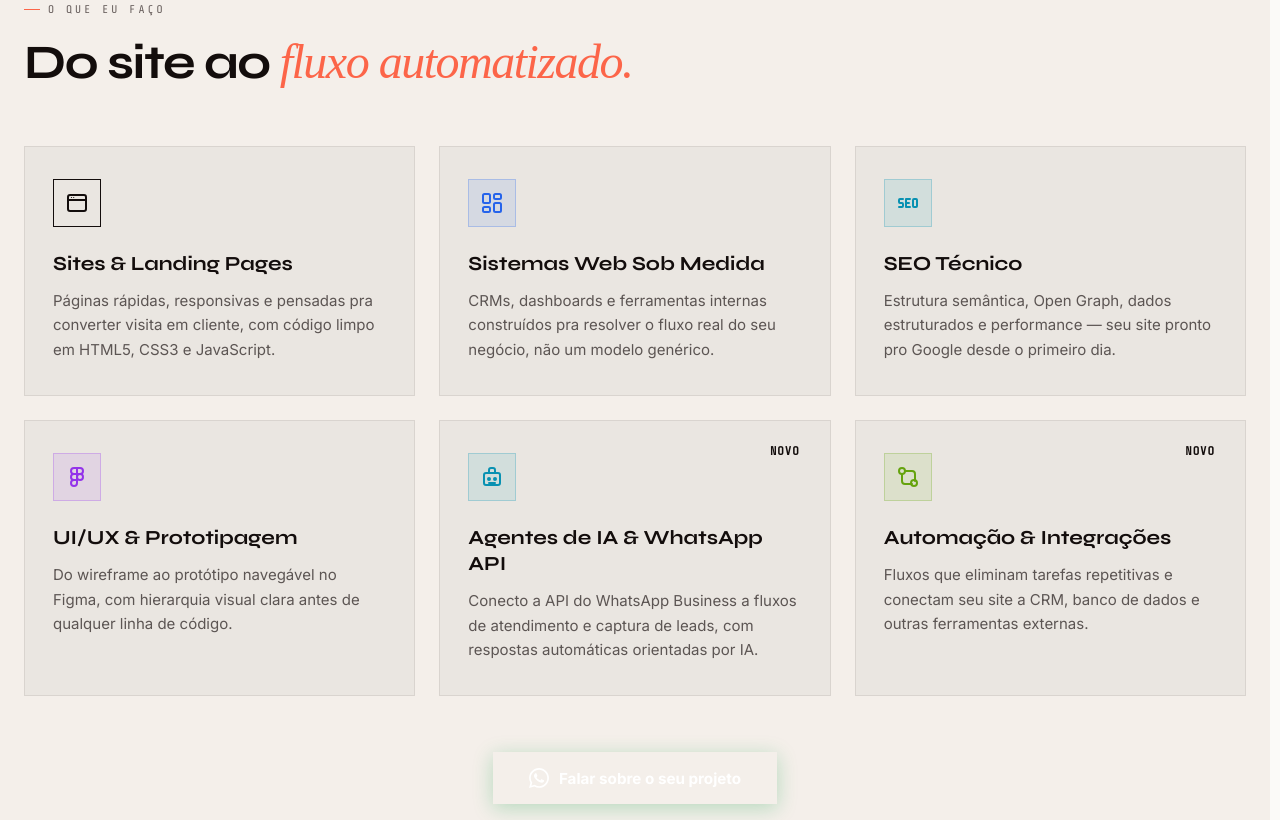
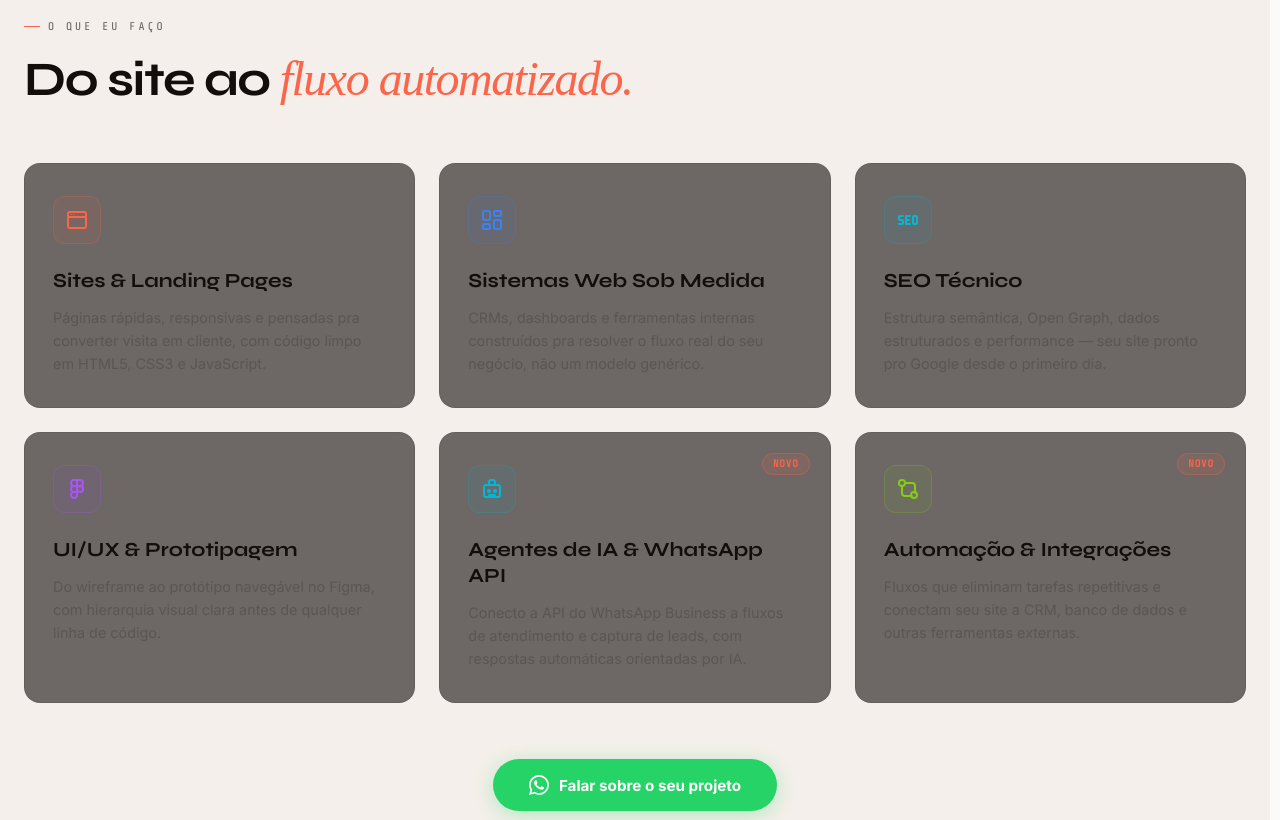
Before and after one commit to bernardo-netto/portfolio-bernardo-netto, a plain HTML site: page index.html in a window 1280 px wide. Shown: the part 4600-5420 px from the top of the page. Drawn offline with nearby package versions, Linux system fonts and the light colour scheme; a web font is replaced by a local one.

Commit message:
Update servicos.css

```diff
--- a/assets/css/servicos.css
+++ b/assets/css/servicos.css
@@ -1,136 +1,130 @@
 /* ==========================================================================
-SEÇÃO: SERVIÇOS E SOLUÇÕES
-Metodologia: BEM Light + Design Tokens + Acessibilidade (Focus & Motion)
+   SEÇÃO SERVIÇOS
    ========================================================================== */
 
 .servicos-secao {
-padding-block: clamp(5rem, 8vw, 7.5rem);
-background-color: var(--cor-fundo-secundario);
-border-top: 1px solid var(--cor-borda);
+  padding: 120px 0;
+  background-color: var(--cor-fundo-secundario, #130d0c);
   position: relative;
-transition: var(--transicao-tema);
+  border-top: 1px solid var(--cor-borda, rgba(255, 255, 255, 0.08));
 }
 
 .servicos-cabecalho {
-margin-bottom: 3.5rem;
+  margin-bottom: 56px;
 }
 
-/* ── GRID DE SERVIÇOS ── */
+/* Grade de Exibição dos Serviços */
 .servicos-grid {
   display: grid;
-grid-template-columns: repeat(3, minmax(0, 1fr));
-gap: 1.5rem;
-margin-bottom: 3.5rem;
+  grid-template-columns: repeat(3, 1fr);
+  gap: 24px;
+  margin-bottom: 56px;
 }
 
-/* ── CARD INDIVIDUAL ── */
+/* Card Individual de Serviço */
 .servico-card {
+  background: var(--cor-fundo-card, rgba(19, 13, 12, 0.6));
+  border: 1px solid var(--cor-borda, rgba(255, 255, 255, 0.08));
+  border-radius: 16px;
+  padding: 32px 28px;
   position: relative;
   display: flex;
   flex-direction: column;
-padding: 2rem 1.75rem;
-background-color: var(--cor-card);
-border: 1px solid var(--cor-borda);
-border-radius: var(--raio-card);
-box-shadow: var(--sombra-card);
-transition: transform var(--transicao-suave),
-border-color var(--transicao-suave),
-box-shadow var(--transicao-suave),
-var(--transicao-tema);
+  transition: transform 0.35s cubic-bezier(0.16, 1, 0.3, 1),
+              border-color 0.35s ease,
+              box-shadow 0.35s ease;
 }
 
-.servico-card:hover,
-.servico-card:focus-within {
-transform: translateY(-0.375rem);
-border-color: var(--cor-primaria-borda);
-box-shadow: var(--sombra-premium);
+.servico-card:hover {
+  transform: translateY(-6px);
+  border-color: rgba(252, 101, 73, 0.3);
+  box-shadow: 0 12px 30px rgba(0, 0, 0, 0.4),
+              0 0 20px rgba(252, 101, 73, 0.05);
 }
 
-/* ── BADGE "NOVO" ── */
+/* Badge de Serviço "Novo" */
 .servico-badge-novo {
   position: absolute;
-top: 1.25rem;
-right: 1.25rem;
-padding: 0.25rem 0.625rem;
-font-family: var(--fonte-mono);
-font-size: 0.75rem;
+  top: 20px;
+  right: 20px;
+  font-family: var(--fonte-mono, monospace);
+  font-size: 0.65rem;
   font-weight: 700;
-line-height: 1;
   text-transform: uppercase;
   letter-spacing: 0.08em;
-color: var(--cor-primaria-texto);
-background-color: var(--cor-primaria-suave);
-border: 1px solid var(--cor-primaria-borda);
-border-radius: var(--raio-pill);
+  background: rgba(252, 101, 73, 0.12);
+  color: var(--cor-laranja-print, #fc6549);
+  border: 1px solid rgba(252, 101, 73, 0.3);
+  padding: 4px 10px;
+  border-radius: 100px;
 }
 
-/* ── CAIXAS DE ÍCONES SEMÂNTICAS ── */
+/* Caixas de Ícones e Variações de Cores */
 .servico-icone-box {
-width: 3rem;
-height: 3rem;
-margin-bottom: 1.5rem;
-display: inline-flex;
+  width: 48px;
+  height: 48px;
+  border-radius: 12px;
+  display: flex;
   align-items: center;
   justify-content: center;
-border-radius: var(--raio-icone);
-background-color: var(--cor-card-secundario);
-border: 1px solid var(--cor-borda);
+  margin-bottom: 24px;
+  background: rgba(255, 255, 255, 0.03);
+  border: 1px solid rgba(255, 255, 255, 0.08);
 }
 
 .servico-icone-box svg {
-width: 1.5rem;
-height: 1.5rem;
-flex-shrink: 0;
+  width: 24px;
+  height: 24px;
 }
 
 .servico-icone-laranja {
-color: var(--cor-primaria-texto);
-background-color: var(--cor-primaria-suave);
-border-color: var(--cor-primaria-borda);
+  color: var(--cor-laranja-print, #fc6549);
+  background: rgba(252, 101, 73, 0.08);
+  border-color: rgba(252, 101, 73, 0.2);
 }
 
 .servico-icone-azul {
-color: #2563eb;
-background-color: rgba(37, 99, 235, 0.1);
-border-color: rgba(37, 99, 235, 0.25);
+  color: #3b82f6;
+  background: rgba(59, 130, 246, 0.08);
+  border-color: rgba(59, 130, 246, 0.2);
 }
 
 .servico-icone-ciano {
-color: #0891b2;
-background-color: rgba(8, 145, 178, 0.1);
-border-color: rgba(8, 145, 178, 0.25);
+  color: #06b6d4;
+  background: rgba(6, 182, 212, 0.08);
+  border-color: rgba(6, 182, 212, 0.2);
 }
 
 .servico-icone-roxo {
-color: #9333ea;
-background-color: rgba(147, 51, 234, 0.1);
-border-color: rgba(147, 51, 234, 0.25);
+  color: #a855f7;
+  background: rgba(168, 85, 247, 0.08);
+  border-color: rgba(168, 85, 247, 0.2);
 }
 
 .servico-icone-verde {
-color: #65a30d;
-background-color: rgba(101, 163, 13, 0.1);
-border-color: rgba(101, 163, 13, 0.25);
+  color: #84cc16;
+  background: rgba(132, 204, 22, 0.08);
+  border-color: rgba(132, 204, 22, 0.2);
 }
 
-/* ── TIPOGRAFIA INTERNA ── */
+/* Tipografia Interna do Card */
 .servico-titulo {
-margin-bottom: 0.75rem;
-font-family: var(--fonte-titulo);
+  font-family: var(--fonte-titulo, sans-serif);
   font-size: 1.25rem;
   font-weight: 700;
+  color: var(--cor-texto-principal, #ffffff);
+  margin-bottom: 12px;
   line-height: 1.3;
-color: var(--cor-texto-principal);
 }
 
 .servico-desc {
-font-family: var(--fonte-corpo);
-font-size: 0.9375rem;
-line-height: 1.65;
-color: var(--cor-texto-secundario);
+  font-family: var(--fonte-corpo, sans-serif);
+  font-size: 0.9rem;
+  line-height: 1.6;
+  color: var(--cor-texto-secundario, #d4d4d8); /* Contraste ajustado */
 }
 
-/* ── ÁREA DE CONVERSÃO (CTA WHATSAPP) ── */
+/* Área do Botão CTA (WhatsApp) */
 .servicos-cta {
   display: flex;
   justify-content: center;
@@ -140,69 +134,52 @@ align-items: center;
 .servicos-btn-whatsapp {
   display: inline-flex;
   align-items: center;
-justify-content: center;
-gap: 0.625rem;
-padding: 1rem 2.25rem;
-background-color: var(--cor-whatsapp);
+  gap: 10px;
+  background-color: #25d366;
   color: #ffffff;
-font-family: var(--fonte-corpo);
+  font-family: var(--fonte-corpo, sans-serif);
   font-size: 0.95rem;
   font-weight: 700;
+  padding: 16px 36px;
+  border-radius: 100px;
   text-decoration: none;
-border-radius: var(--raio-pill);
-box-shadow: 0 4px 20px rgba(22, 163, 74, 0.28);
-transition: transform var(--transicao-suave),
-background-color var(--transicao-suave),
-box-shadow var(--transicao-suave);
+  box-shadow: 0 4px 20px rgba(37, 211, 102, 0.3);
+  transition: transform 0.3s ease, background-color 0.3s ease, box-shadow 0.3s ease;
 }
 
 .servicos-btn-whatsapp:hover {
-background-color: var(--cor-whatsapp-hover);
-transform: translateY(-0.125rem);
-box-shadow: 0 8px 28px rgba(22, 163, 74, 0.4);
-}
-
-.servicos-btn-whatsapp:focus-visible {
-outline: 3px solid var(--cor-primaria);
-outline-offset: 4px;
+  background-color: #20ba5a;
+  transform: translateY(-2px);
+  box-shadow: 0 8px 28px rgba(37, 211, 102, 0.45);
 }
 
 /* ==========================================================================
-RESPONSIVIDADE & PREFERÊNCIAS DE ACESSIBILIDADE
+   RESPONSIVIDADE (MOBILE & TABLETS)
    ========================================================================== */
 
 @media (max-width: 1024px) {
   .servicos-grid {
-grid-template-columns: repeat(2, minmax(0, 1fr));
-gap: 1.25rem;
+    grid-template-columns: repeat(2, 1fr);
+    gap: 20px;
   }
 }
 
 @media (max-width: 640px) {
+  .servicos-secao {
+    padding: 80px 0;
+  }
+
   .servicos-grid {
     grid-template-columns: 1fr;
-gap: 1rem;
+    gap: 16px;
   }
 
   .servico-card {
-padding: 1.5rem 1.25rem;
+    padding: 24px 20px;
   }
 
   .servicos-btn-whatsapp {
     width: 100%;
+    justify-content: center;
   }
 }
-
-/* Respeita usuários com sensibilidade a movimento (WCAG 2.3.3) */
-@media (prefers-reduced-motion: reduce) {
-.servicos-secao,
-.servico-card,
-.servicos-btn-whatsapp {
-transition: none;
-}
-
-.servico-card:hover,
-.servicos-btn-whatsapp:hover {
-transform: none;
-}
-}
```
Lines whose indentation alone changed are shown as unchanged.
